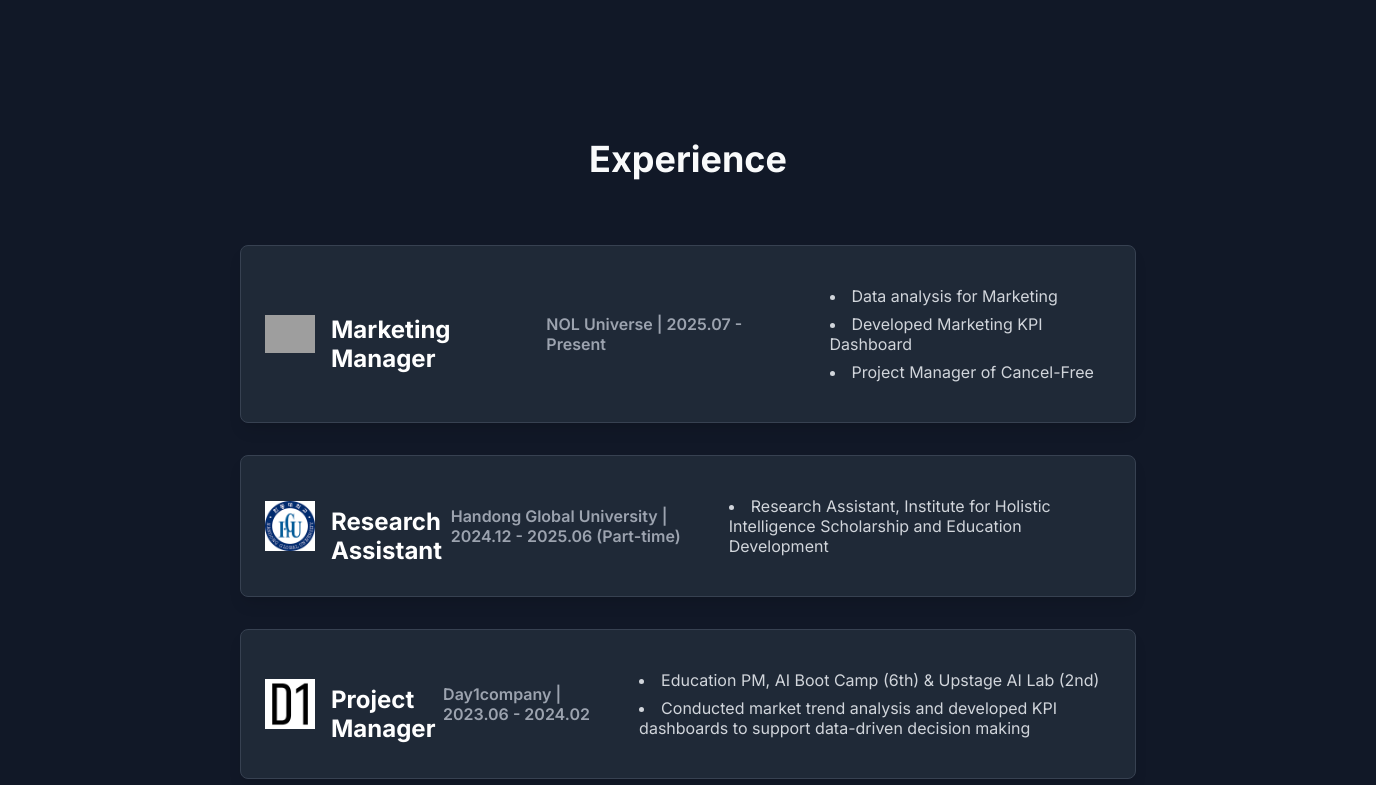
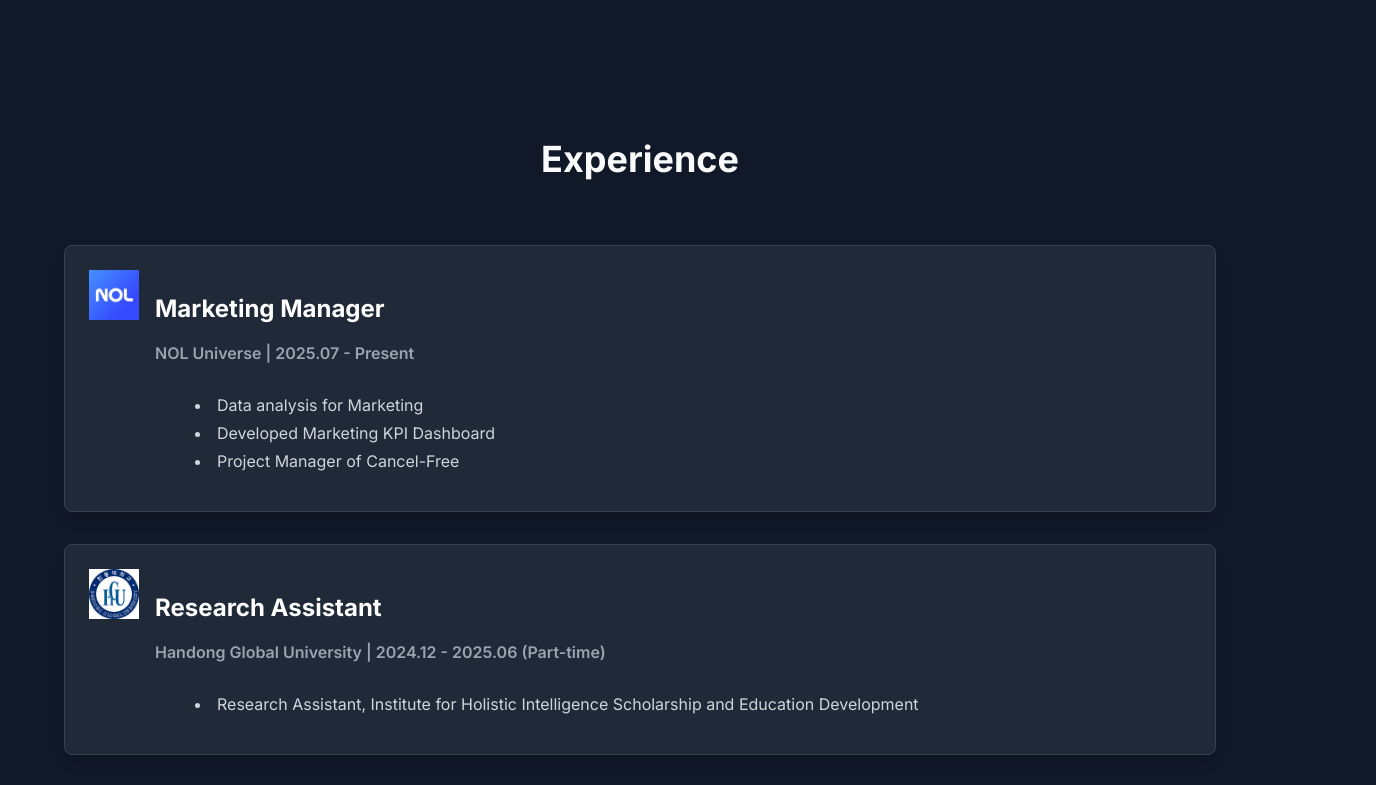
Before and after one commit to sorrychoe/jaeseong-choe, a Next.js app in the folder js/: page / in a window 1280 px wide. Shown: the part 980-1765 px from the top of the page, 1376 px wide, since content can reach past the window. Built offline with nearby package versions, Linux system fonts and the light colour scheme; grey boxes are pictures that could not be loaded.

Commit message:
modified

```diff
--- a/js/src/components/Experience.jsx
+++ b/js/src/components/Experience.jsx
@@ -1,4 +1,5 @@
 import React, { useEffect } from 'react';
+import Image from 'next/image';
 import AOS from 'aos';
 import 'aos/dist/aos.css';
 import styles from './Experience.module.css';
@@ -11,7 +12,7 @@ function Experience() {
           {
             "title": "Marketing Manager",
             "company": "NOL Universe | 2025.07 - Present",
-            "logo": "/images/NOL_Universe.png",
+            "logo": "/images/NOL_Universe.jpeg",
             "description": [
               { "role": "Data analysis for Marketing" },
               { "role": "Developed Marketing KPI Dashboard" },
@@ -66,10 +67,10 @@ function Experience() {
     <section id="experience" className={styles.experience} data-aos="fade-up">
         <div className="container">
             <h2 className={styles.title}>Experience</h2>
-            <div className={styles.container}>
-              {Experiences.map((experience, index) => (
-              <div className={styles.card} key={index}>
-                  <img src={experience.logo} alt={`${experience.company} Logo`} className={styles.logo} />
+            {Experiences.map((experience, index) => (
+            <div className={styles.card} key={index}>
+                <Image src={experience.logo} alt={`${experience.company} Logo`} className={styles.logo} width={50} height={50} />
+                <div className={styles.content}>
                   <h3 className={styles.cardTitle}>{experience.title}</h3>
                   <p className={styles.cardCompany}>{experience.company}</p>
                   <ul className={styles.list}>
@@ -77,9 +78,9 @@ function Experience() {
                       <li className={styles.listItem} key={idx}>{exp.role}</li>
                     ))}
                   </ul>
-              </div>
-              ))}
+                </div>
             </div>
+            ))}
         </div>
     </section>
   )
--- a/js/src/components/Experience.module.css
+++ b/js/src/components/Experience.module.css
@@ -10,12 +10,6 @@
   margin-bottom: 4rem;
 }
 
-.container {
-  max-width: 56rem;
-  margin-left: auto;
-  margin-right: auto;
-}
-
 .card {
   background-color: #1f2937;
   padding: 1.5rem;
@@ -24,7 +18,7 @@
   margin-bottom: 2rem;
   border: 1px solid #374151;
   display: flex;
-  align-items: center;
+  align-items: flex-start;
 }
 
 .logo {
@@ -34,8 +28,10 @@
   object-fit: contain;
 }
 
-.card:last-child {
-  margin-bottom: 0;
+.content {
+  flex: 1;
+  display: flex;
+  flex-direction: column;
 }
 
 .cardTitle {
--- a/js/src/styles/common.css
+++ b/js/src/styles/common.css
@@ -1,6 +1,6 @@
 .container {
   width: 100%;
-  max-width: 1280px;
+  max-width: 72rem;
   margin-left: auto;
   margin-right: auto;
   padding-left: 3rem;
```
